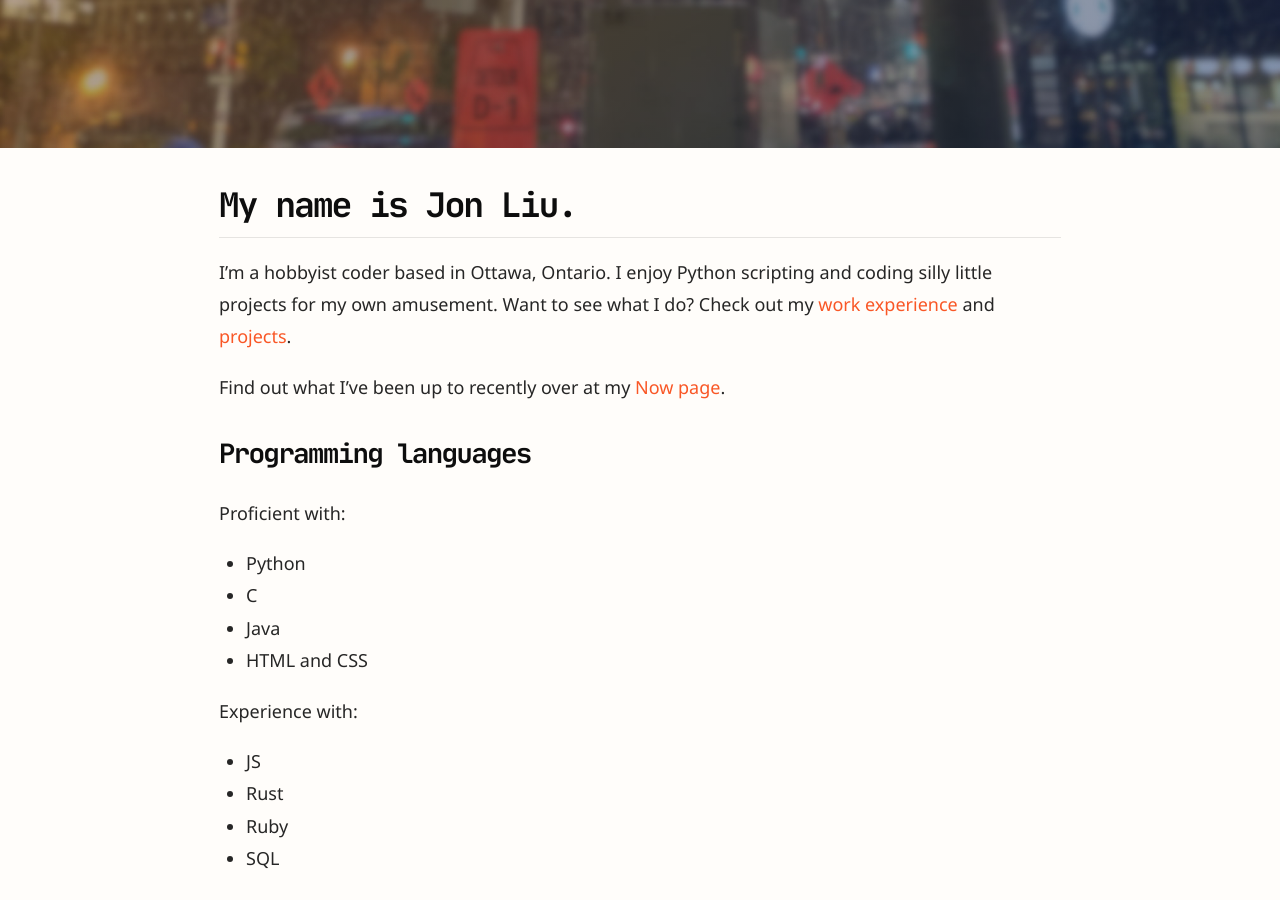
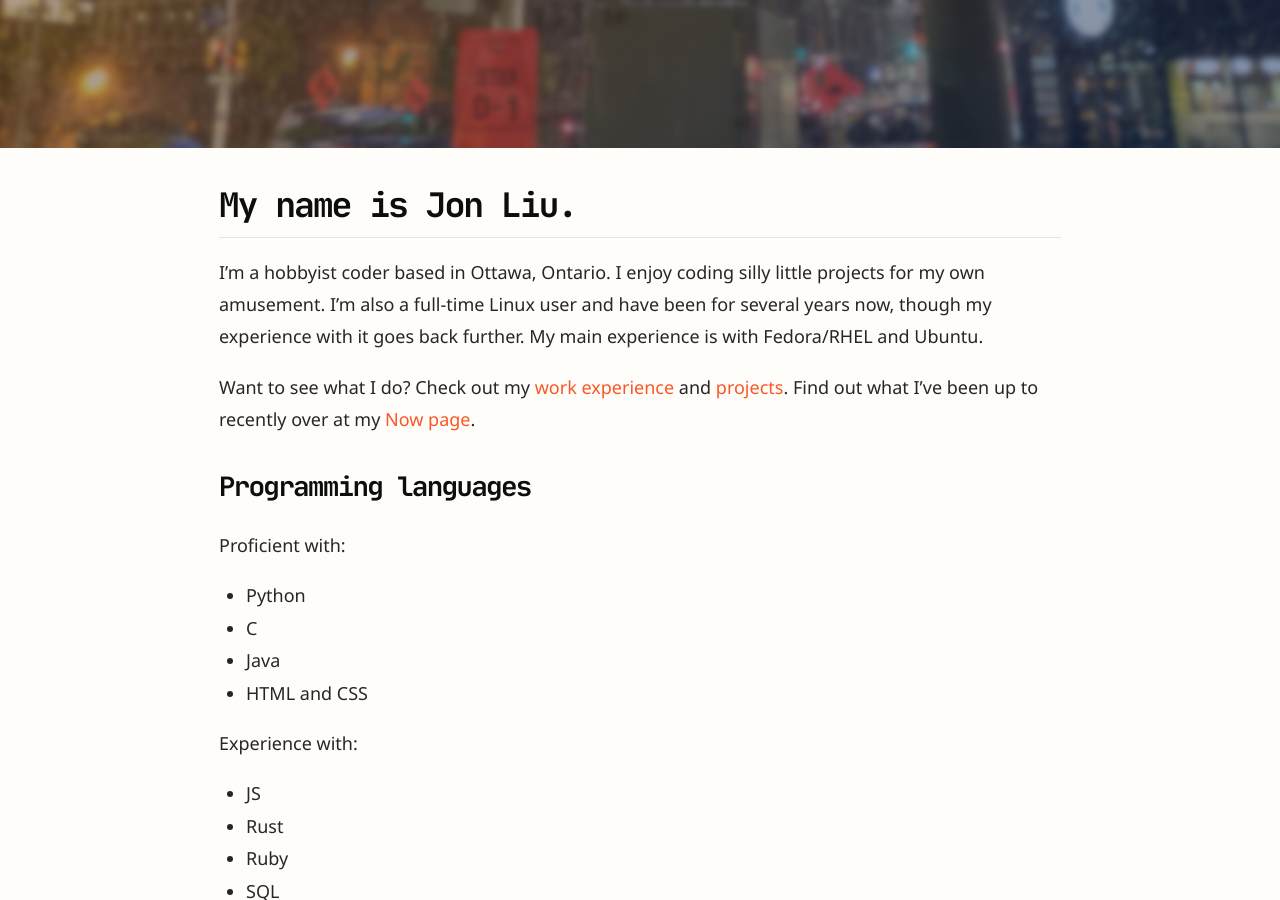
Before and after one commit to JonLiuFYI/JonLiuFYI.github.io, a Jekyll site: the page built from about.md, in a window 1280 px wide and 900 px high, scrolled down 518 px. Built offline with Jekyll 4.4.1, drawn with Linux system fonts in a browser that asks for light colours; nearby versions of some CDN libraries.

Commit message:
Update about

```diff
--- a/about.md
+++ b/about.md
@@ -16,9 +16,9 @@ article_header:
 ---
 
 ## My name is Jon Liu.
- I'm a hobbyist coder based in Ottawa, Ontario. I enjoy Python scripting and coding silly little projects for my own amusement. Want to see what I do? Check out my [work experience](/experience.md) and [projects](/projects.md).
+ I'm a hobbyist coder based in Ottawa, Ontario. I enjoy coding silly little projects for my own amusement. I'm also a full-time Linux user and have been for several years now, though my experience with it goes back further. My main experience is with Fedora/RHEL and Ubuntu.
 
- Find out what I've been up to recently over at my [Now page](/now.md).
+Want to see what I do? Check out my [work experience](/experience.md) and [projects](/projects.md). Find out what I've been up to recently over at my [Now page](/now.md).
 
 ### Programming languages
 Proficient with:
```
